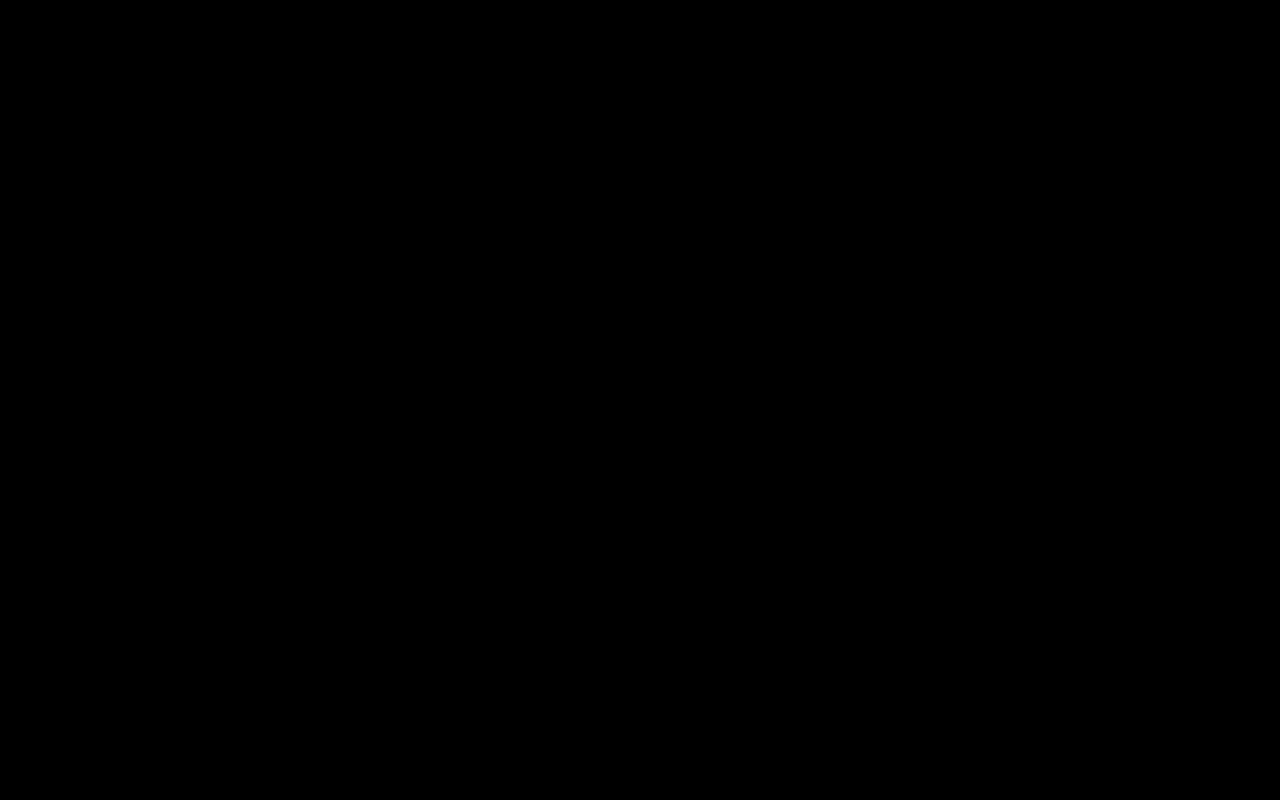
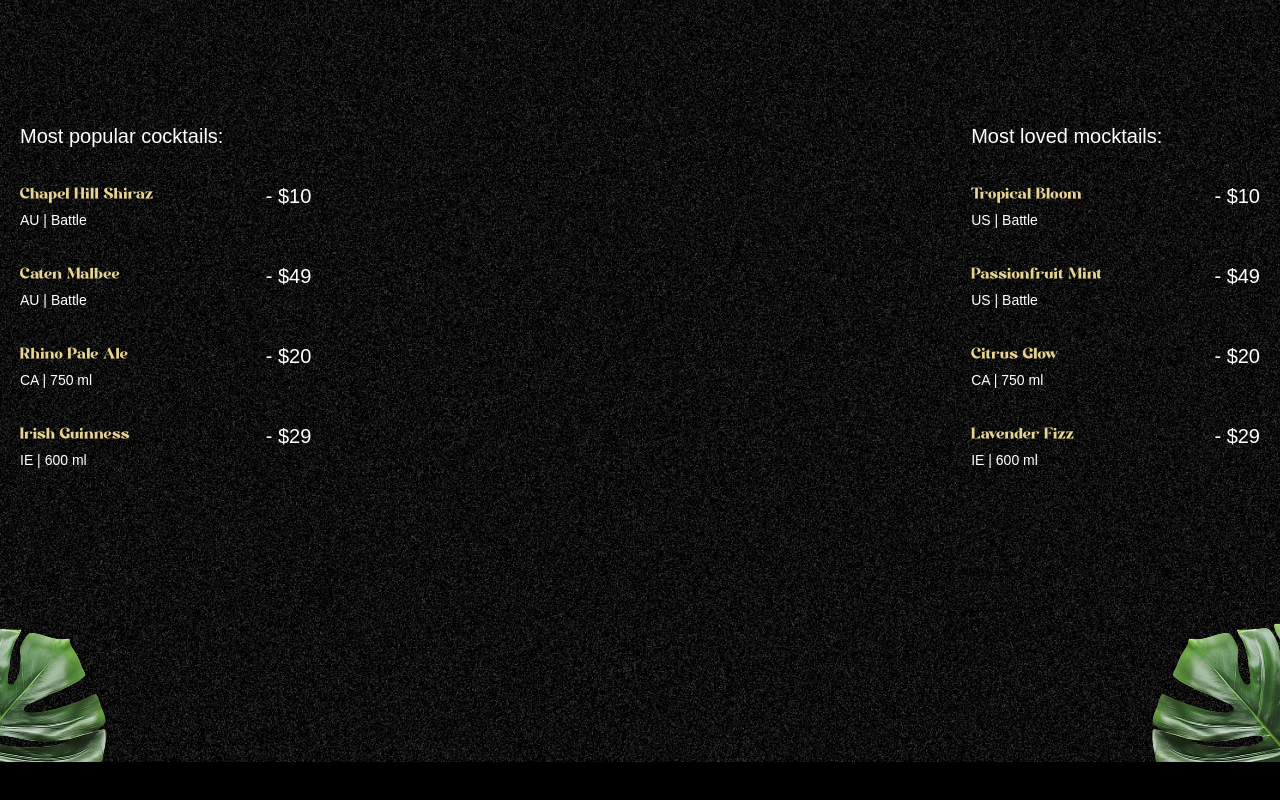
Before and after one commit to itsDanielGuan/gsap-cocktail, a React (Vite) app: page / in a window 1280 px wide. Shown: the part 838-1638 px from the top of the page. Before the commit the page ends 1600 px from the top, so only its background shows below. Built offline with nearby package versions, Linux system fonts and the light colour scheme; a web font is replaced by a local one.

Commit message:
cocktails menu animated section

```diff
--- a/src/App.jsx
+++ b/src/App.jsx
@@ -3,6 +3,7 @@
 import {ScrollTrigger, SplitText} from "gsap/all";
 import Navbar from './components/navbar';
 import Hero from './components/hero';
+import Cocktails from './components/Cocktails';
 
 gsap.registerPlugin(ScrollTrigger, SplitText);
 
@@ -11,6 +12,7 @@
     <main>
       <Navbar />
       <Hero />
+      <Cocktails />
       <div className='h-dvh bg-black'>
 
       </div>
--- /dev/null
+++ b/src/components/Cocktails.jsx
@@ -0,0 +1,68 @@
+import React from 'react'
+import { cocktailLists, mockTailLists } from '../../constants'
+import { useGSAP } from '@gsap/react'
+import gsap from 'gsap'
+
+const Cocktails = () => {
+  useGSAP(()=>{
+    const parallaxTimeline = gsap.timeline({
+      scrollTrigger:{
+        trigger: "#cocktails",
+        start: "top 30%",
+        end: "bottom 80%",
+        scrub: true,
+      }
+    })
+
+    parallaxTimeline
+    .from("#c-left-leaf",{
+      x:-100, y:100
+    })
+    .from("#c-right-leaf",{
+      x:100, y:100
+    })
+  })
+
+  return (
+    <section id="cocktails" className='noisy'>
+      <img src="/images/cocktail-left-leaf.png" alt="left-leaf" id="c-left-leaf" />
+      <img src="/images/cocktail-right-leaf.png" alt="right-leaf" id="c-right-leaf" />
+
+      <div className='list'>
+        <div className='popular'>
+          <h2>Most popular cocktails: </h2>
+
+          <ul>
+            {cocktailLists.map(({name,country,detail,price})=>(
+              <li key={name}>
+                <div className='md:me-28'>
+                  <h3>{name}</h3>
+                  <p>{country} | {detail}</p>
+                </div>
+                <span>- {price}</span>
+              </li>
+            ))}
+          </ul>
+        </div>
+
+        <div className='loved'>
+          <h2>Most loved mocktails: </h2>
+
+          <ul>
+            {mockTailLists.map(({name,country,detail,price})=>(
+              <li key={name}>
+                <div className='md:me-28'>
+                  <h3>{name}</h3>
+                  <p>{country} | {detail}</p>
+                </div>
+                <span>- {price}</span>
+              </li>
+            ))}
+          </ul>
+        </div>
+      </div>
+    </section>
+  )
+}
+
+export default Cocktails
```
